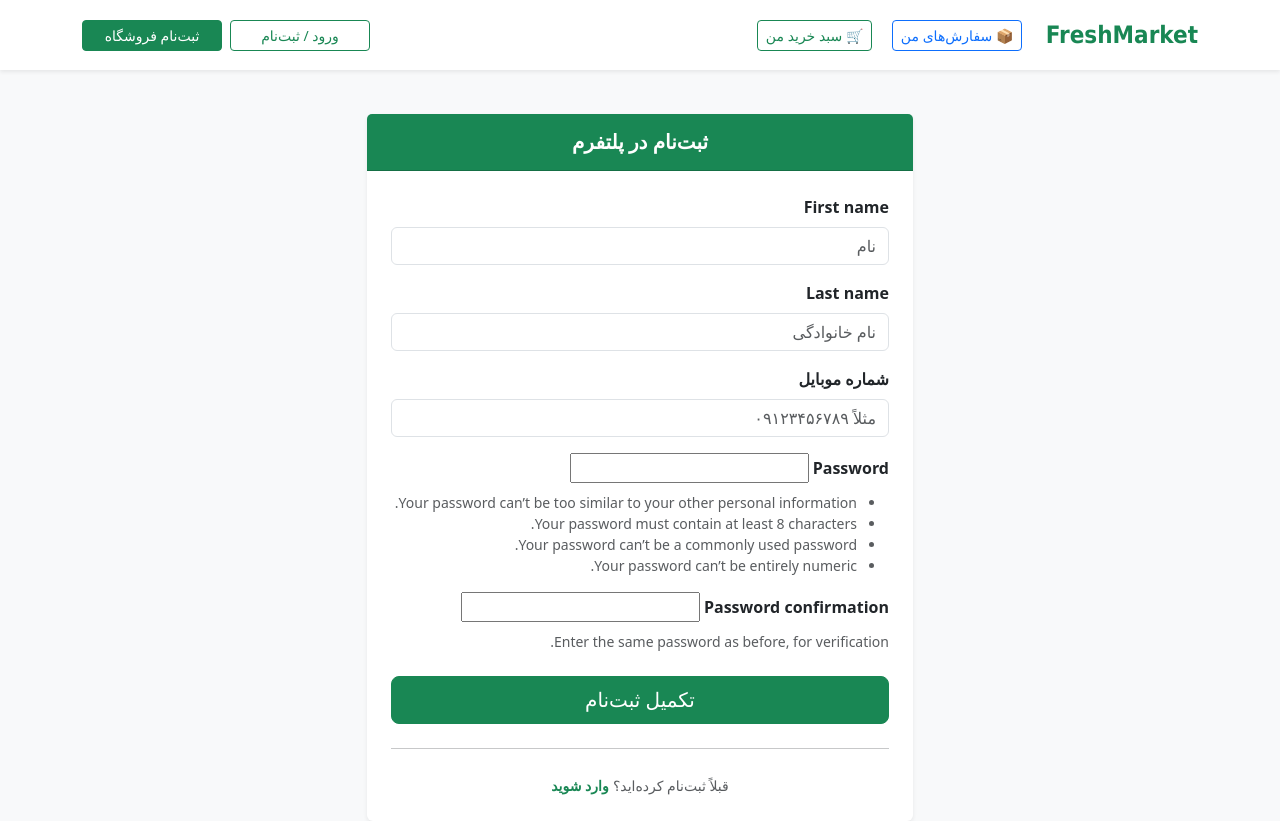
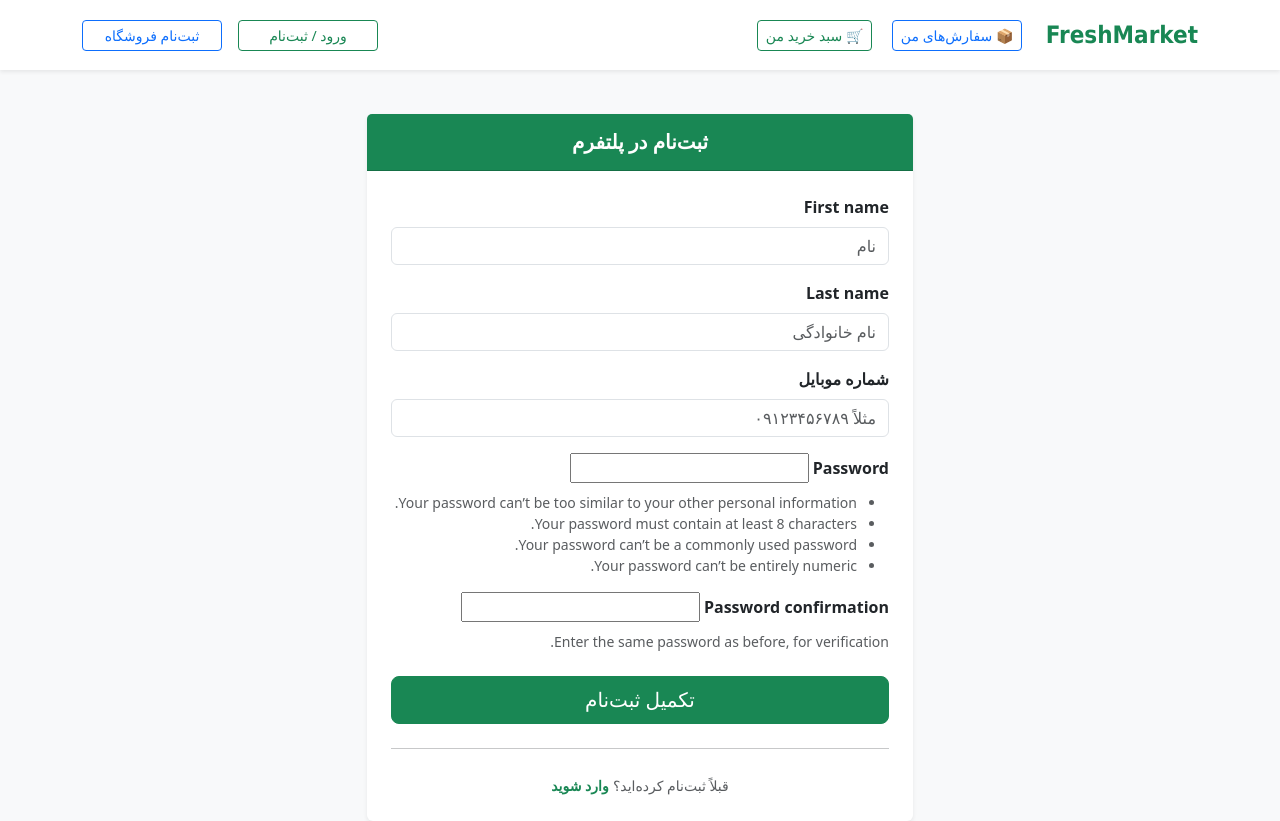
Before and after one commit to reza-bagheri66/FreshMarket, a Django app: page /accounts/register/ in a window 1280 px wide. Run offline with Django 5.2, Linux system fonts and the light colour scheme.

Commit message:
Update base.html buttons style

```diff
--- a/templates/base.html
+++ b/templates/base.html
@@ -51,15 +51,15 @@
             <!-- ۳. سمت چپ: دکمه‌های با ابعاد ثابت و یکسان -->
             <div class="d-flex align-items-center gap-2">
                 {% if user.is_authenticated %}
-                    <a href="{% url 'accounts:logout' %}" class="btn btn-danger btn-sm" style="width: 140px; text-align: center;">خروج</a>
+                    <a href="{% url 'accounts:logout' %}" class="btn btn-outline-danger btn-sm" style="width: 140px; text-align: center;">خروج</a>
                     {% if user.store %}
-                        <a href="{% url 'stores:vendor_dashboard' %}" class="btn btn-primary btn-sm" style="width: 140px; text-align: center;">پنل فروشگاه من</a>
+                        <a href="{% url 'stores:vendor_dashboard' %}" class="btn btn-outline-primary btn-sm ms-2" style="width: 140px; text-align: center;">پنل فروشگاه من</a>
                     {% else %}
-                        <a href="{% url 'stores:store_register' %}" class="btn btn-success btn-sm" style="width: 140px; text-align: center;">ثبت‌نام فروشگاه</a>
+                        <a href="{% url 'stores:store_register' %}" class="btn btn-outline-primary btn-sm ms-2" style="width: 140px; text-align: center;">ثبت‌نام فروشگاه</a>
                     {% endif %}
                 {% else %}
                     <a href="{% url 'accounts:login' %}" class="btn btn-outline-success btn-sm" style="width: 140px; text-align: center;">ورود / ثبت‌نام</a>
-                    <a href="{% url 'stores:store_register' %}" class="btn btn-success btn-sm" style="width: 140px; text-align: center;">ثبت‌نام فروشگاه</a>
+                    <a href="{% url 'stores:store_register' %}" class="btn btn-outline-primary btn-sm ms-2" style="width: 140px; text-align: center;">ثبت‌نام فروشگاه</a>
                 {% endif %}
             </div>
 
```
